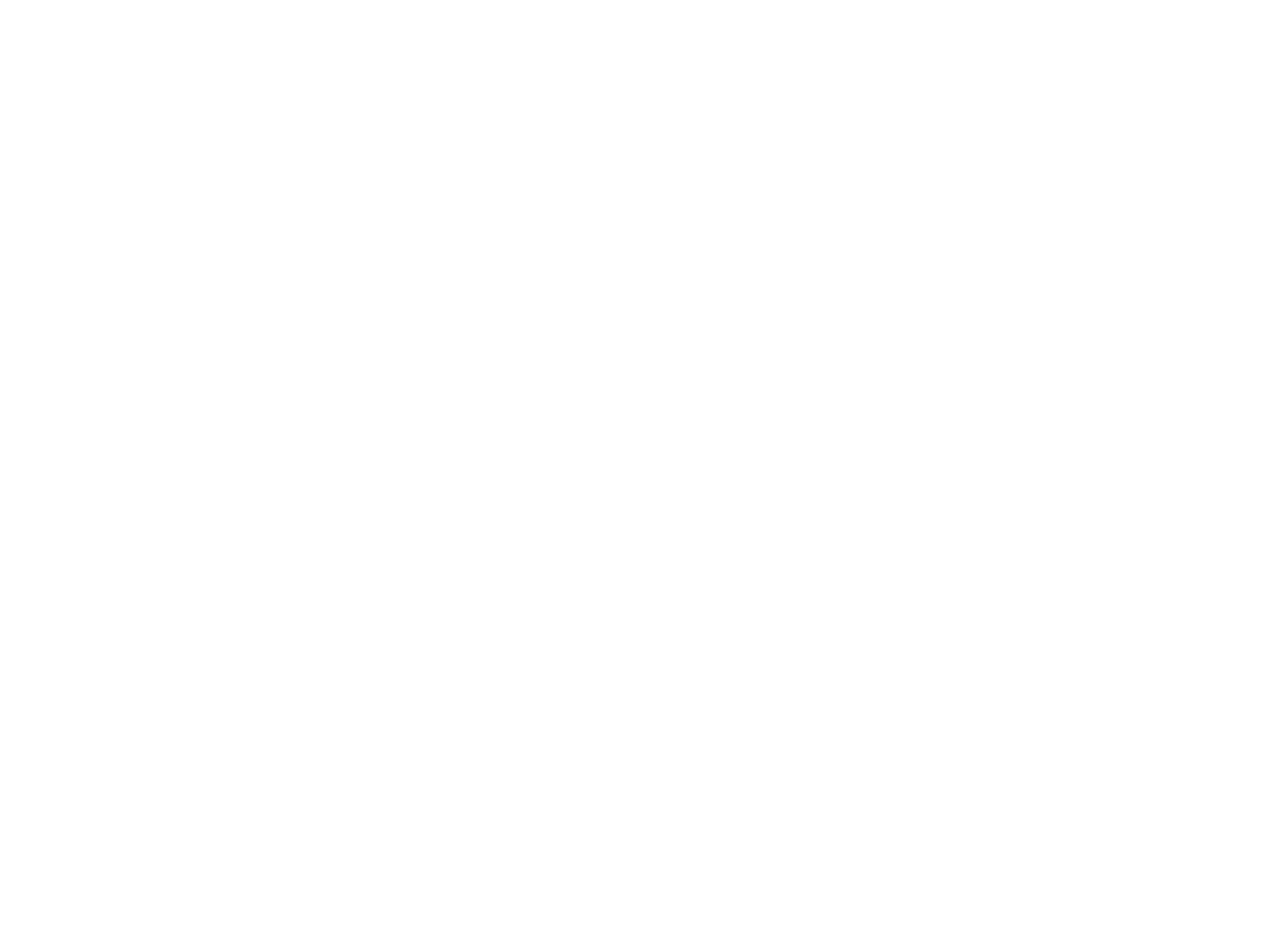
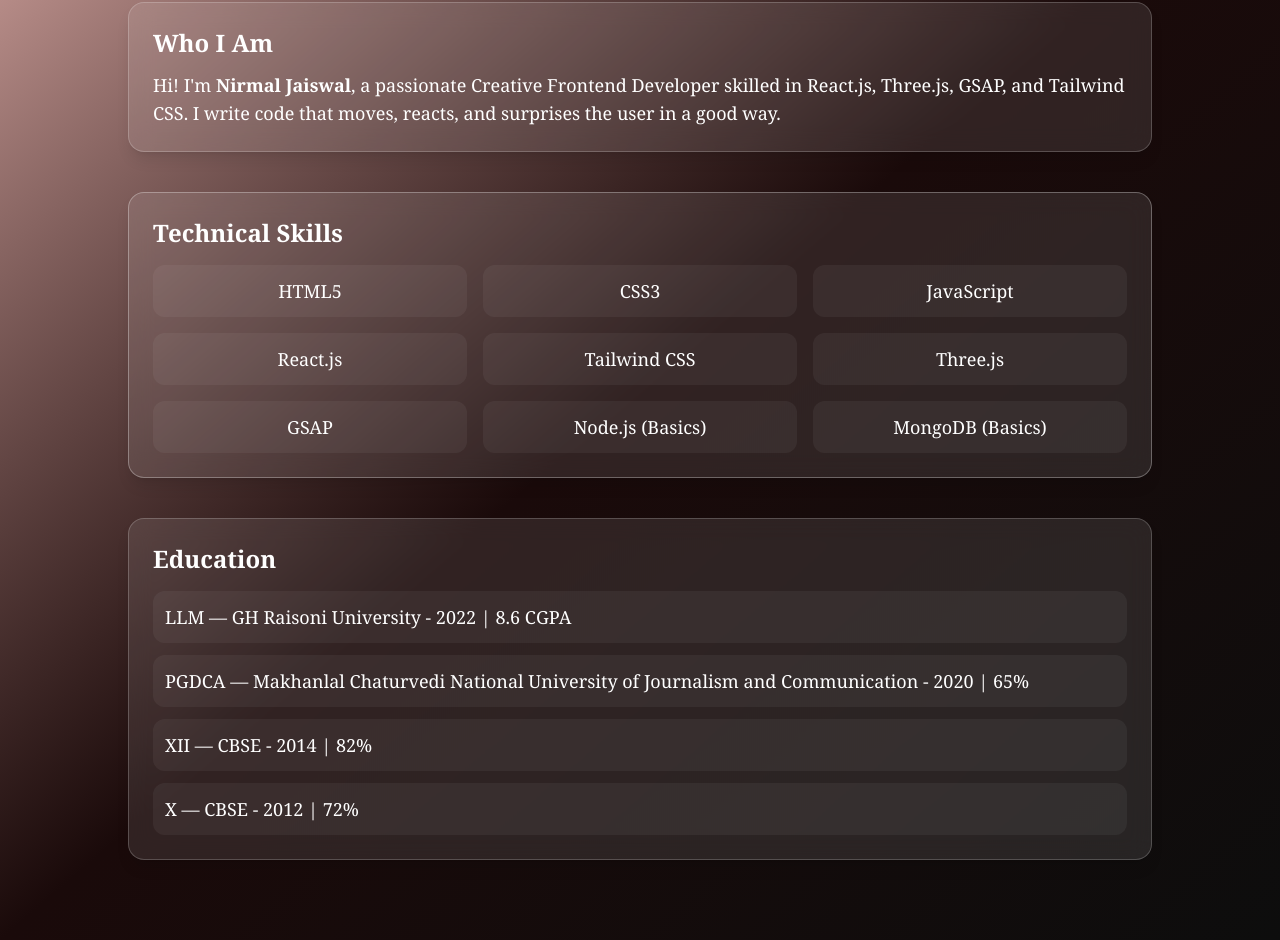
Before and after one commit to NIRMAL1996-CODE/nirmal-portfolio, a React (Vite) app: page / in a window 1280 px wide. Shown: the part 958-1898 px from the top of the page. Before the commit the page ends 800 px from the top, so only its background shows below. Built offline with nearby package versions, Linux system fonts and the light colour scheme.

Commit message:
About section

```diff
--- a/index.html
+++ b/index.html
@@ -4,7 +4,7 @@
     <meta charset="UTF-8" />
     <link rel="icon" type="logo" href="/logo.png" />
     <meta name="viewport" content="width=device-width, initial-scale=1.0" />
-    <title>Nirmal-Portfolio</title>
+    <title>Nirmal-Portfolio </title>
   </head>
   <body>
     <div id="root"></div>
--- a/src/App.jsx
+++ b/src/App.jsx
@@ -1,5 +1,6 @@
 // src/App.jsx
 
+import About from "./components/About";
 import Hero from "./components/Hero";
 import Navbar from "./components/Navbar";
 const App = () => {
@@ -7,6 +8,7 @@
     <>
       <Navbar/>
       <Hero/>
+      <About/>
     </>
   );
 };
--- /dev/null
+++ b/src/components/About.jsx
@@ -0,0 +1,57 @@
+const About = () => {
+  return (
+    <section id="about" className=" min-h-screen px-6 py-20 bg-linear-to-br from-[#d3a49f] via-[#1a0a0a] to-[#0d0d0d] text-white">
+      <h2 className="text-4xl font-bold mb-10 text-center">About Me</h2>
+
+      <div className="max-w-5xl mx-auto grid gap-10">
+
+        {/* Intro Card */}
+        <div className="bg-white/10 backdrop-blur-md p-6 rounded-2xl shadow-lg border border-white/20">
+          <h3 className="text-2xl font-semibold mb-3">Who I Am</h3>
+          <p className="text-lg">
+            Hi! I'm <strong>Nirmal Jaiswal</strong>, a passionate Creative Frontend Developer skilled in React.js, Three.js, GSAP, and Tailwind CSS. I write code that moves, reacts, and surprises the user in a good way.
+          </p>
+        </div>
+
+        {/* Skills Card */}
+        <div className="bg-white/10 backdrop-blur-md p-6 rounded-2xl shadow-lg border border-white/30">
+          <h3 className="text-2xl font-semibold mb-4">Technical Skills</h3>
+
+          <ul className="grid grid-cols-2 md:grid-cols-3 gap-4 text-lg">
+            <li className="bg-white/5 p-3 rounded-xl text-center">HTML5</li>
+            <li className="bg-white/5 p-3 rounded-xl text-center">CSS3</li>
+            <li className="bg-white/5 p-3 rounded-xl text-center">JavaScript</li>
+            <li className="bg-white/5 p-3 rounded-xl text-center">React.js</li>
+            <li className="bg-white/5 p-3 rounded-xl text-center">Tailwind CSS</li>
+            <li className="bg-white/5 p-3 rounded-xl text-center">Three.js</li>
+            <li className="bg-white/5 p-3 rounded-xl text-center">GSAP</li>
+            <li className="bg-white/5 p-3 rounded-xl text-center">Node.js (Basics)</li>
+            <li className="bg-white/5 p-3 rounded-xl text-center">MongoDB (Basics)</li>
+          </ul>
+        </div>
+
+        {/* Education Card */}
+        <div className="bg-white/10 backdrop-blur-md p-6 rounded-2xl shadow-lg border border-white/20">
+          <h3 className="text-2xl font-semibold mb-4">Education</h3>
+
+          <ul className="space-y-3 text-lg">
+            <li className="bg-white/5 p-3 rounded-xl">
+              LLM — GH Raisoni University - 2022 | 8.6 CGPA
+            </li>
+            <li className="bg-white/5 p-3 rounded-xl">
+              PGDCA — Makhanlal Chaturvedi National University of Journalism and Communication - 2020 | 65%
+            </li>
+            <li className="bg-white/5 p-3 rounded-xl">
+              XII — CBSE - 2014 | 82%
+            </li>
+            <li className="bg-white/5 p-3 rounded-xl">
+              X — CBSE - 2012 | 72%
+            </li>
+          </ul>
+        </div>
+      </div>
+    </section>
+  );
+};
+
+export default About;
```
